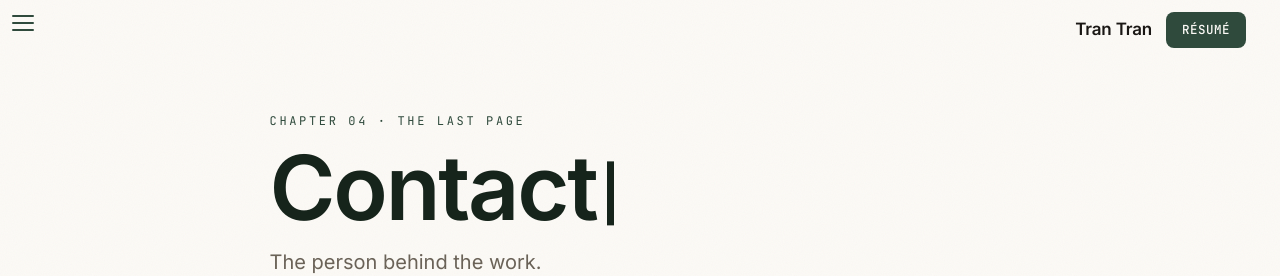
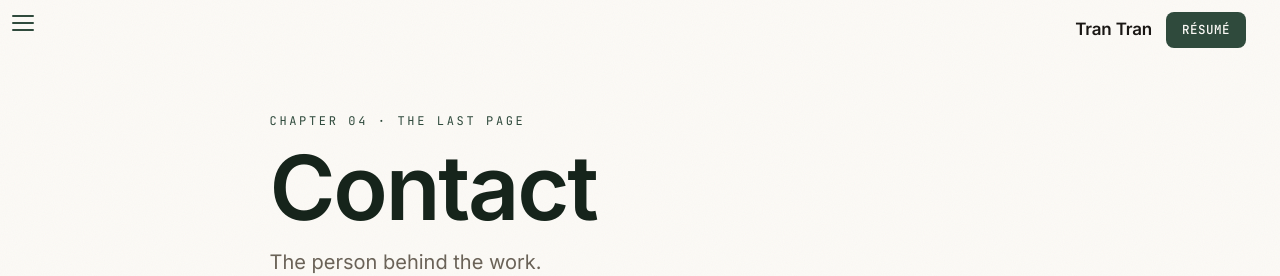
Before and after one commit to tnt07-t/portfolio, a Next.js app: page /about in a window 1280 px wide. Shown: the top 276 px of the page. Built offline with nearby package versions, Linux system fonts and the light colour scheme; a web font is replaced by a local one.

Commit message:
Drop the caret once a title finishes typing
Hide the trailing caret when the reveal completes (and immediately under
reduced motion / no-JS, where the title is already whole).

```diff
--- a/components/TypingTitle.tsx
+++ b/components/TypingTitle.tsx
@@ -39,6 +39,7 @@ export default function TypingTitle({
 }) {
   const full = text.length
   const [count, setCount] = useState(full)
+  const [done, setDone] = useState(false) // hide the caret once fully typed
   const ref = useRef<HTMLSpanElement>(null)
   const started = useRef(false) // type exactly once, ever
   const timer = useRef<ReturnType<typeof setTimeout> | undefined>(undefined)
@@ -59,13 +60,17 @@ export default function TypingTitle({
       c += 1
       setCount(c)
       if (c < full) timer.current = setTimeout(tick, TYPE_MS)
+      else setDone(true) // finished — drop the caret
     }
     timer.current = setTimeout(tick, TYPE_MS)
   }
 
   // Hide to empty before paint when we're going to type, so there's no flash.
+  // When we won't animate (reduced motion / no JS), the title is already whole,
+  // so mark it done and show no caret.
   useIso(() => {
     if (willAnimate()) setCount(0)
+    else setDone(true)
   }, [full])
 
   // Flip book: type the first time this page becomes the one coming into view.
@@ -108,7 +113,7 @@ export default function TypingTitle({
   return (
     <span ref={ref}>
       {text.slice(0, count)}
-      <Caret color={caretColor} blink={false} />
+      {!done && <Caret color={caretColor} blink={false} />}
     </span>
   )
 }
```
